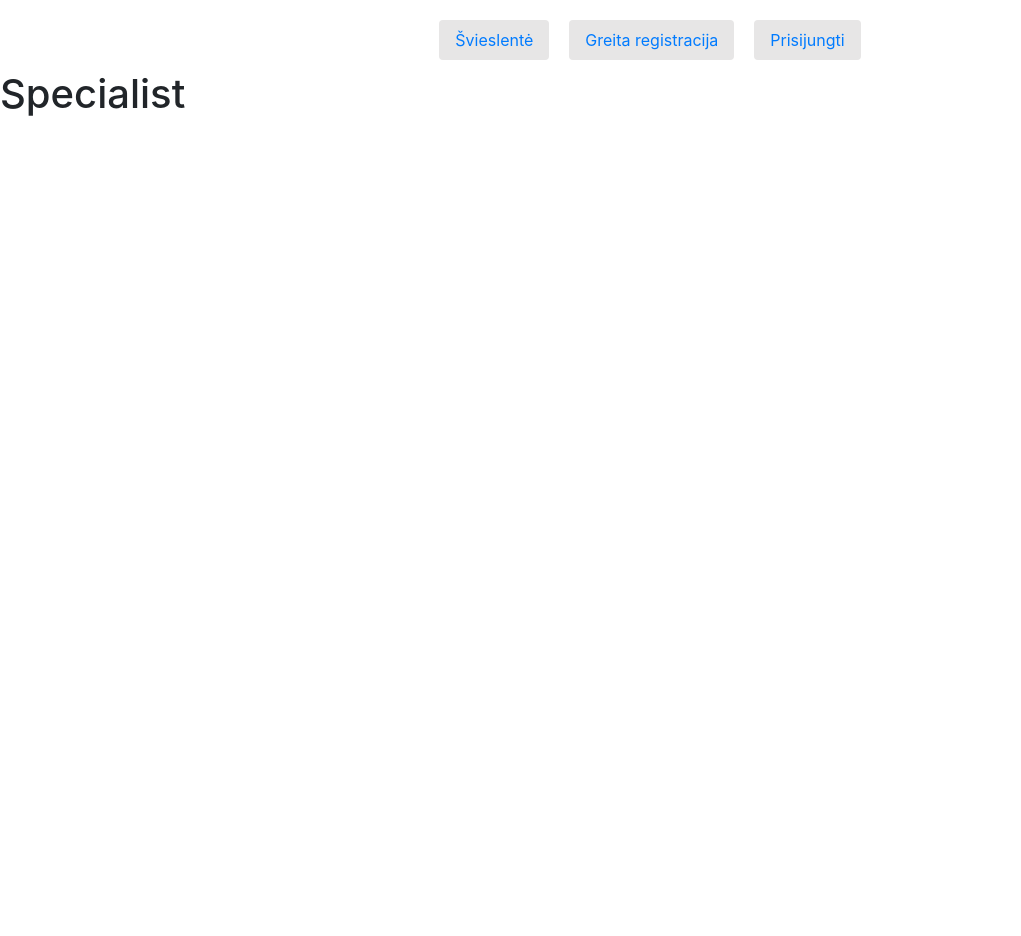
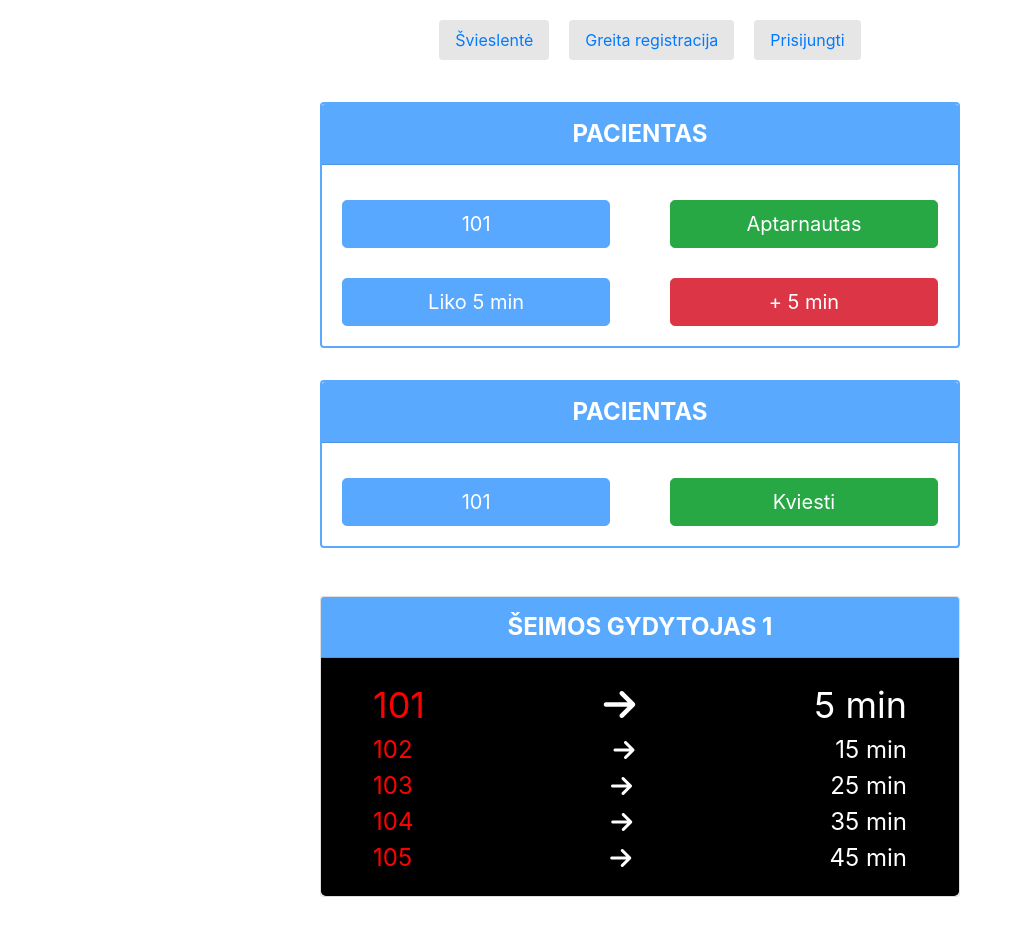
Before and after one commit to raluzez/NFQ-academy, a React (Create React App) app: page /specialis in a window 1280 px wide. Shown: the top 936 px of the page, without its empty margins (0-1021 px from the left). Before the commit the page ends 800 px from the top, so only its background shows below. Built offline with nearby package versions, Linux system fonts and the light colour scheme.

Commit message:
specialist page

```diff
--- a/src/components/Jumbotron/Jumbotron.js
+++ b/src/components/Jumbotron/Jumbotron.js
@@ -5,9 +5,15 @@ import Styles from "./Jumbotron.module.css";
 
 const jumbotronContainer = (props) => {
 
+    let specialistStyle = null;
+
+    if(props.specialist){
+        specialistStyle = {"width":"50%", "fontSize":"150%"}
+    }
+
     return(
     <>
-        <Card className={Styles.JumbotronCard} onClick={props.onclick}>
+        <Card className={Styles.JumbotronCard} onClick={props.onclick} style={specialistStyle} >
             <Card.Header
                 style={{
                 "backgroundColor": "#59A9FF",
--- a/src/containers/Specialist/Specialist.js
+++ b/src/containers/Specialist/Specialist.js
@@ -1,13 +1,58 @@
 import React, { Component } from "react";
+import { connect } from "react-redux";
+
+import JumbotronContainer from "../../components/Jumbotron/Jumbotron";
+import Button from 'react-bootstrap/Button';
+import Card from 'react-bootstrap/Card';
+
+import Styles from "./Specialist.module.css";
 
 class Specialist extends Component {
     render () {
         return (
-            <div>
-                <h1>Specialist</h1>
-            </div>
+            <>
+                <Card className={Styles.PacientContainer}>
+                    <Card.Header className={Styles.PacientContainerHeader} style={{"backgroundColor":"#59A9FF"}}>
+                            PACIENTAS
+                    </Card.Header>
+                    <Card.Body className={Styles.PacientContainerBody}>
+                        <div style={{"marginTop": "2.5%"}}>
+                            <Button variant="primary" size="lg" disabled>{this.props.data[0].clients[0].name}</Button>
+                            <Button variant="success" size="lg">Aptarnautas</Button>
+                        </div>
+                        <div style={{"marginTop": "5%"}}>
+                            <Button variant="primary" size="lg" disabled>{`Liko ${Math.ceil(this.props.data[0].clients[0].timeLeft)} min`}</Button>
+                            <Button variant="danger" size="lg">+ 5 min</Button>
+                        </div>
+                    </Card.Body>
+                </Card>
+                <Card className={Styles.PacientContainer}>
+                    <Card.Header className={Styles.PacientContainerHeader} style={{"backgroundColor":"#59A9FF"}}>
+                            PACIENTAS
+                    </Card.Header>
+                    <Card.Body className={Styles.PacientContainerBody}>
+                        <div style={{"marginTop": "2.5%"}}>
+                            <Button variant="primary" size="lg" disabled>{this.props.data[0].clients[0].name}</Button>
+                            <Button variant="success" size="lg">Kviesti</Button>
+                        </div>
+                    </Card.Body>
+                </Card>
+                <div className={Styles.JumbotronContainer}>
+                    <JumbotronContainer
+                        specialist={true}
+                        key={this.props.data[0].name}
+                        name={this.props.data[0].name}
+                        clients={this.props.data[0].clients}/>
+                </div>
+            </>
         )
     }
 }
 
-export default Specialist;
+const mapStateToProps = state => {
+    return {
+        data: state.main.data
+    }
+}
+
+export default connect(mapStateToProps)(Specialist);
--- a/src/containers/Specialist/Specialist.module.css
+++ b/src/containers/Specialist/Specialist.module.css
@@ -0,0 +1,33 @@
+.JumbotronContainer {
+    display: flex;
+    flex-direction: column;
+    align-items: center;
+}
+
+.PacientContainer {
+    width:50%;
+    margin: auto;
+    margin-top: 2.5%;
+    border: 2px solid #59A9FF;
+    font-size: 150%;
+}
+
+.PacientContainerHeader {
+    color: white;
+    background-color: #73C586;
+    font-weight: bold;
+    text-align: center;
+}
+
+.PacientContainerBody div {
+    display: flex;
+    justify-content: space-between;
+}
+
+.PacientContainerBody:first-child {
+    margin-top: 5%;
+}
+
+.PacientContainerBody div button {
+    width: 45%;
+}
```
